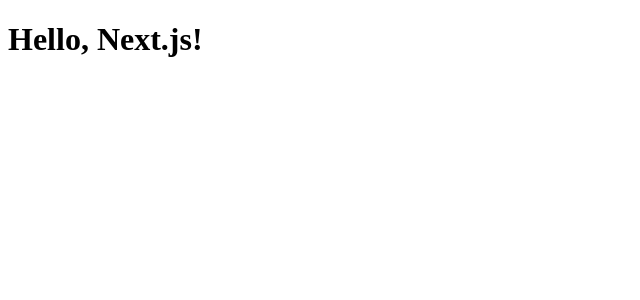
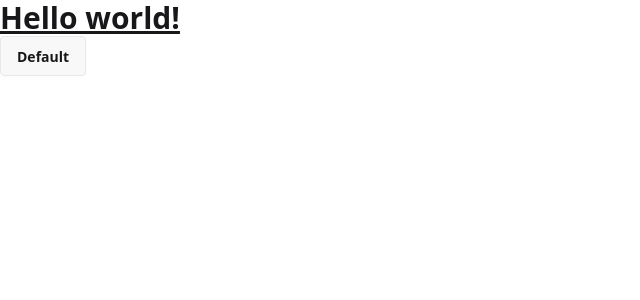
Before and after one commit to 7gi-renew/next-blog-practice, a Next.js app: page / in a window 1280 px wide. Shown: the top 300 px of the page, without its empty margins (0-640 px from the left). Built offline with nearby package versions, Linux system fonts and the light colour scheme.

Commit message:
初期コミット

```diff
--- /dev/null
+++ b/app/globals.css
@@ -0,0 +1,2 @@
+@import "tailwindcss";
+@plugin "daisyui";
--- a/app/page.tsx
+++ b/app/page.tsx
@@ -1,3 +1,8 @@
 export default function Page() {
-  return <h1>Hello, Next.js!</h1>;
+  return (
+    <>
+      <h1 className="text-3xl font-bold underline">Hello world!</h1>
+      <button className="btn">Default</button>
+    </>
+  );
 }
--- a/package.json
+++ b/package.json
@@ -11,9 +11,13 @@
     "react-dom": "^18.2.0"
   },
   "devDependencies": {
+    "@tailwindcss/postcss": "^4.1.13",
     "@types/node": "20.8.10",
     "@types/react": "18.2.33",
     "@types/react-dom": "18.2.14",
+    "daisyui": "^5.1.12",
+    "jest": "^30.1.3",
+    "tailwindcss": "^4.1.13",
     "typescript": "^5.2.2"
   }
 }
--- /dev/null
+++ b/postcss.config.mjs
@@ -0,0 +1,7 @@
+/** @type {import('postcss-load-config').Config} */
+const config = {
+  plugins: {
+    "@tailwindcss/postcss": {},
+  },
+};
+export default config;
```
Also changed, not shown: app/layout.tsx (+3 -5 lines), tsconfig.json (+21 -5 lines), 1 other file (tests, documents, lock files or other folders).
